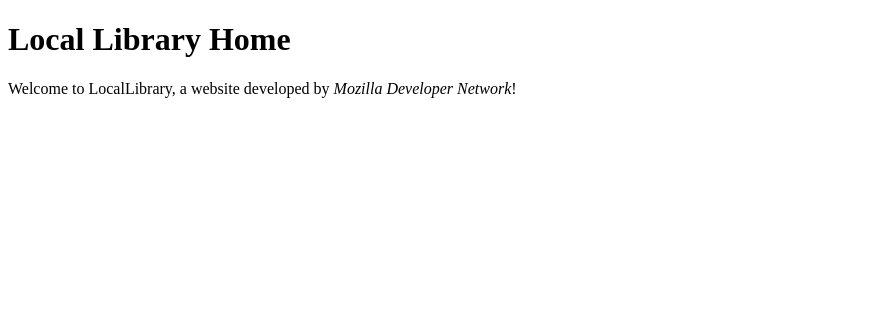
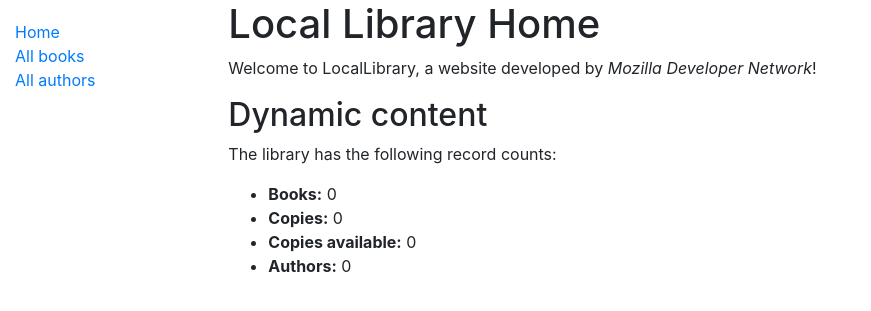
Before and after one commit to chitkokooo/LocalLibrary, a Django app: page /catalog/ in a window 1280 px wide. Shown: the top 311 px of the page, without its empty margins (0-871 px from the left). Run offline with Django 3.2, Linux system fonts and the light colour scheme; data that the repository does not hold is empty; some libraries are stand-ins or nearby versions.

Commit message:
edit home page template with css

```diff
--- /dev/null
+++ b/locallibrary/catalog/css/style.css
@@ -0,0 +1,5 @@
+.sidebar-nav {
+	margin-top: 20px;
+	padding: 0;
+	list-style: none;
+}
--- a/locallibrary/catalog/templates/base_generic.html
+++ b/locallibrary/catalog/templates/base_generic.html
@@ -1,13 +1,30 @@
 <!DOCTYPE html>
-<html>
+<html lang='en'>
 <head>
 	<meta charset="utf-8">
+	<meta name='viewport' content='width=device-width, initial-scale=1'>
 	<meta http-equiv="X-UA-Compatible" content="IE=edge">
-	<title>Catalog | {% block title%}{% endblock %}</title>
-	<link rel="stylesheet" href="">
+	{% block title%}<title> Local Library </title>{% endblock %}
+	<link rel="stylesheet" href="https://stackpath.bootstrapcdn.com/bootstrap/4.5.0/css/bootstrap.min.css">
+	<!-- Add additional CSS if static file -->
+	{% load static %}
+	<link rel="stylesheet" href="{% static 'css/style.css' %}">
 </head>
 <body>
-	{% block sidebar %} <!-- insert default navigation text for every page --> {% endblock %}
-	{% block content %} <!-- default content text (typically empty) --> {% endblock %}
+	<div class="container-fluid">
+	    <div class="row">
+	    	<div class="col-sm-2">
+	    	{% block sidebar %}
+	        <ul class="sidebar-nav">
+	          <li><a href="{% url 'index' %}">Home</a></li>
+	          <li><a href="">All books</a></li>
+	          <li><a href="">All authors</a></li>
+	        </ul>
+	    	{% endblock %}
+	    	</div>
+
+		    <div class="col-sm-10 ">{% block content %}{% endblock %}</div>
+		</div>
+	</div>
 </body>
 </html>
--- a/locallibrary/catalog/templates/index.html
+++ b/locallibrary/catalog/templates/index.html
@@ -1,10 +1,17 @@
 {% extends "base_generic.html" %}
-
-{% block title %} Home {% endblock %}
 
 {% block content %}
 
 <h1>Local Library Home</h1>
 <p>Welcome to LocalLibrary, a website developed by <em>Mozilla Developer Network</em>!</p>
+<h2>Dynamic content</h2>
+<p>The library has the following record counts:</p>
+
+<ul>
+	<li><b>Books:</b> {{ num_books }} </li>
+	<li><b>Copies:</b> {{ num_instances }} </li>
+	<li><b>Copies available:</b> {{ num_instances_available }} </li>
+	<li><b>Authors:</b> {{ num_authors }} </li>
+</ul>
 
 {% endblock %}
```
